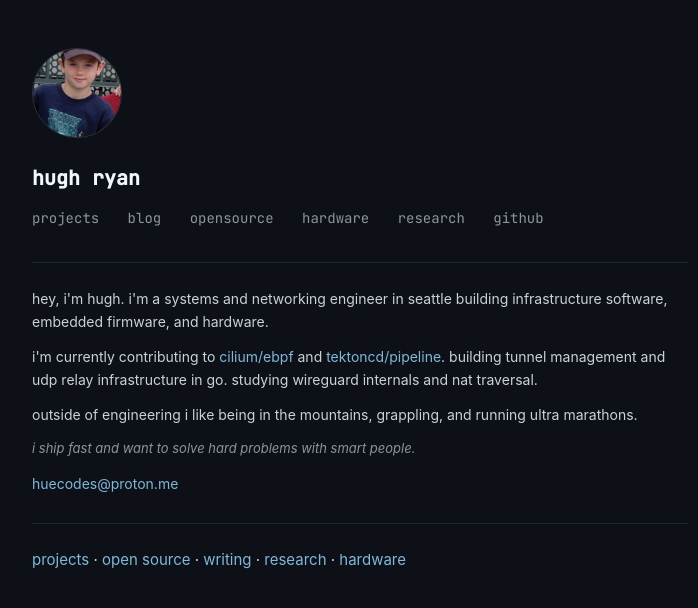
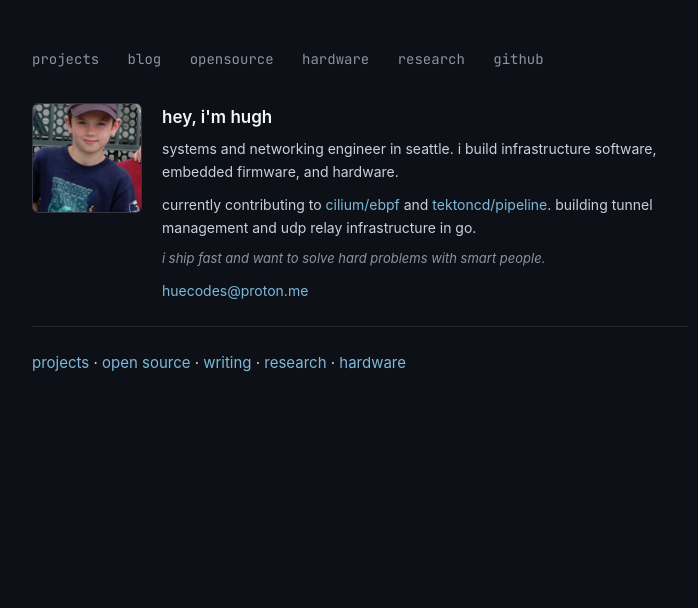
Before and after one commit to HueCodes/HueCodes.github.io, a Jekyll site: the page built from index.md, in a window 1280 px wide. Shown: the top 608 px of the page, without its empty margins (280-978 px from the left). Built offline with Jekyll 4.4.1, drawn with Linux system fonts in a browser that asks for light colours.

Commit message:
revert to side-by-side header, clean homepage with bio and footer links only

```diff
--- a/assets/css/style.css
+++ b/assets/css/style.css
@@ -92,36 +92,44 @@ nav a:hover::after {
   width: 100%;
 }
 
-/* Header */
-.header {
+/* Intro */
+.intro {
+  margin-bottom: 1.5rem;
+}
+
+.intro-header {
+  display: flex;
+  align-items: flex-start;
+  gap: 1.25rem;
+}
+
+.photo {
+  width: 110px;
+  height: 110px;
+  border-radius: 6px;
+  object-fit: cover;
+  flex-shrink: 0;
+  border: 1px solid var(--border);
+}
+
+.intro-header h1 {
+  font-size: 17px;
+  font-weight: 600;
+  margin-bottom: 0.35rem;
+  color: #f0f6fc;
+}
+
+.intro-header p {
+  font-size: 14px;
+  color: #c9d1d9;
+  margin: 0 0 0.6rem 0;
+}
+
+.intro-header p:last-child {
   margin-bottom: 0;
 }
 
-.header .photo {
-  width: 90px;
-  height: 90px;
-  border-radius: 50%;
-  object-fit: cover;
-  border: 1px solid var(--border);
-  margin-bottom: 1rem;
-}
-
-.header h1 {
-  font-family: 'JetBrains Mono', 'SF Mono', monospace;
-  font-size: 20px;
-  font-weight: 600;
-  color: #f0f6fc;
-  margin-bottom: 0.75rem;
-}
-
-/* Bio section */
-.section p {
-  font-size: 14px;
-  color: #c9d1d9;
-  margin-bottom: 0.75rem;
-}
-
-.section .tagline {
+.intro-header .tagline {
   font-size: 13px;
   color: var(--text-secondary);
   font-style: italic;
--- a/index.md
+++ b/index.md
@@ -3,27 +3,26 @@ layout: default
 title: home
 ---
 
-<div class="header fade-in">
-  <img src="/assets/DSCN1683.jpeg" alt="Hugh" class="photo">
-  <h1>hugh ryan</h1>
-  <nav>
-    <a href="/projects">projects</a>
-    <a href="/blog">blog</a>
-    <a href="/opensource">opensource</a>
-    <a href="/hardware">hardware</a>
-    <a href="/research">research</a>
-    <a href="https://github.com/HueCodes">github</a>
-  </nav>
-</div>
+<nav>
+  <a href="/projects">projects</a>
+  <a href="/blog">blog</a>
+  <a href="/opensource">opensource</a>
+  <a href="/hardware">hardware</a>
+  <a href="/research">research</a>
+  <a href="https://github.com/HueCodes">github</a>
+</nav>
 
-<hr class="divider">
-
-<div class="section fade-in" style="animation-delay: 0.05s">
-  <p>hey, i'm hugh. i'm a systems and networking engineer in seattle building infrastructure software, embedded firmware, and hardware.</p>
-  <p>i'm currently contributing to <a href="https://github.com/cilium/ebpf/pull/1945">cilium/ebpf</a> and <a href="https://github.com/tektoncd/pipeline/pull/9590">tektoncd/pipeline</a>. building tunnel management and udp relay infrastructure in go. studying wireguard internals and nat traversal.</p>
-  <p>outside of engineering i like being in the mountains, grappling, and running ultra marathons.</p>
-  <p class="tagline">i ship fast and want to solve hard problems with smart people.</p>
-  <p><a href="mailto:huecodes@proton.me">huecodes@proton.me</a></p>
+<div class="intro fade-in">
+  <div class="intro-header">
+    <img src="/assets/DSCN1683.jpeg" alt="Hugh" class="photo">
+    <div>
+      <h1>hey, i'm hugh</h1>
+      <p>systems and networking engineer in seattle. i build infrastructure software, embedded firmware, and hardware.</p>
+      <p>currently contributing to <a href="https://github.com/cilium/ebpf/pull/1945">cilium/ebpf</a> and <a href="https://github.com/tektoncd/pipeline/pull/9590">tektoncd/pipeline</a>. building tunnel management and udp relay infrastructure in go.</p>
+      <p class="tagline">i ship fast and want to solve hard problems with smart people.</p>
+      <p><a href="mailto:huecodes@proton.me">huecodes@proton.me</a></p>
+    </div>
+  </div>
 </div>
 
 <hr class="divider">
```
